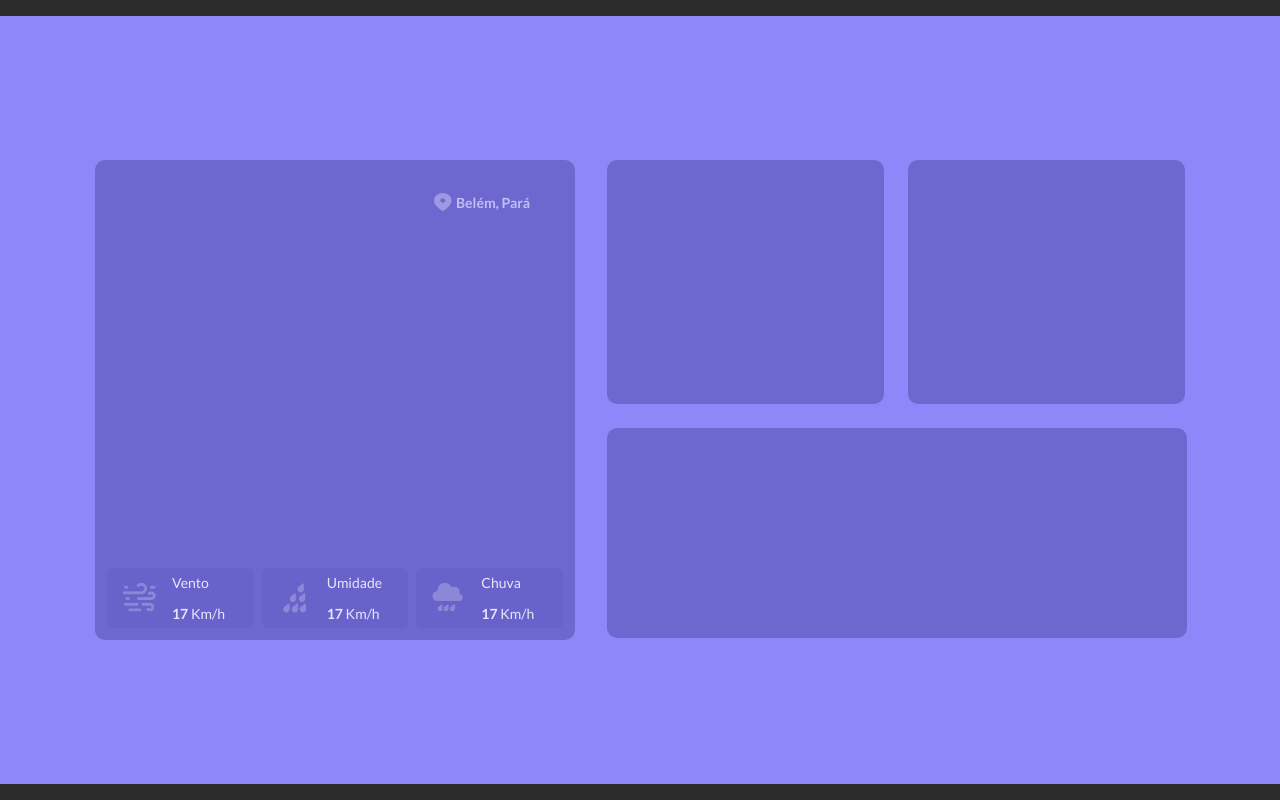
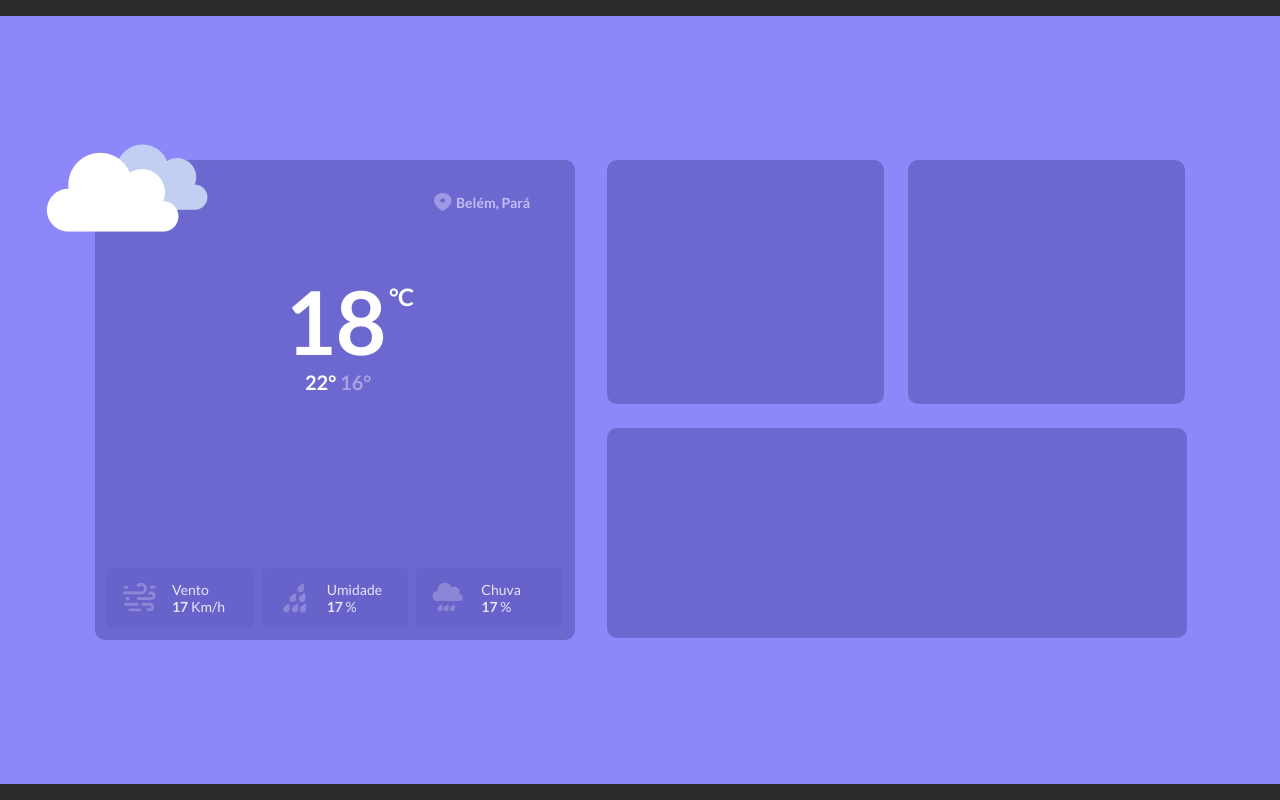
Before and after one commit to eulucasviana/Weather-App, a React (Create React App) app in the folder weather-app/: page / in a window 1280 px wide. Shown: the top 800 px of the page. Built offline with nearby package versions, Linux system fonts and the light colour scheme.

Commit message:
[ATT] Weather-App Main

```diff
--- a/weather-app/src/App.css
+++ b/weather-app/src/App.css
@@ -28,6 +28,77 @@ body {
   background: var(--color-cards);
   backdrop-filter: blur(10px);
   border-radius: 10px;
+}
+
+.Clouds {
+  position: absolute;
+  width: 176px;
+  height: 176px;
+  left: -56px;
+  top: -56px;
+}
+
+section p {
+  position: absolute;
+  font-size: 24px;
+  top: 20px;
+  color: white;
+
+  font-family: "Lato";
+  font-style: normal;
+  font-weight: 700;
+  font-size: 20px;
+  line-height: 24px;
+}
+
+section label {
+  opacity: 0.4;
+}
+
+.Sensacao {
+  position: relative;
+  left: 210px;
+  top: 190px;
+}
+
+.Temperature {
+  width: 103px;
+  height: 106px;
+
+  font-family: "Lato";
+  font-style: normal;
+  font-weight: 700;
+  font-size: 88px;
+  line-height: 106px;
+
+  color: white;
+
+  position: absolute;
+  left: 189px;
+  bottom: 262px;
+
+  align-items: center;
+  text-align: center;
+}
+
+.Unidade {
+  width: 103px;
+  height: 106px;
+
+  font-family: "Lato";
+  font-style: normal;
+  font-weight: 700;
+  font-size: 24px;
+  line-height: 106px;
+
+  color: white;
+
+  position: absolute;
+  left: 255px;
+  top: 60px;
+
+  align-items: center;
+  text-align: center;
 }
 
 .Informations {
@@ -70,7 +141,7 @@ body {
 .Wind p {
   position: relative;
   left: 65px;
-  bottom: 50px;
+  bottom: 43px;
   font-size: 14px;
   font-family: "Lato", sans-serif;
   color: #e7e6fb;
--- a/weather-app/src/App.js
+++ b/weather-app/src/App.js
@@ -4,20 +4,33 @@ import local from "./Images/local.png";
 import wind from "./Images/wind.png";
 import humidity from "./Images/humidity.png";
 import rain from "./Images/rain.png";
+import clouds from "./Images/clouds.png";
 
 function weatherApp() {
   return (
-    <div className="App-content">
+    <div id="Card" className="App-content">
       <div className="Temperature-content">
+        <img className="Clouds" src={clouds} alt="Imagem Nuvens" />
         <header className="Localization">
           <img src={local} alt="Imagem Localização" />
           <p> Belém, Pará</p>
         </header>
+        <section>
+          <p className="Temperature">
+            <strong>18</strong>
+          </p>
+          <p className="Unidade">°C</p>
+          <p className="Sensacao">
+            22° <label>16°</label>
+          </p>
+        </section>
+
         <div className="Informations">
           <div className="Wind">
             <img src={wind} alt="Imagem Vento" />
-            <p>Vento</p>
             <p>
+              Vento
+              <br />
               <strong>
                 <b>17 </b>
               </strong>
@@ -26,26 +39,29 @@ function weatherApp() {
           </div>
           <div className="Humidity">
             <img src={humidity} alt="Imagem Umidade" />
-            <p>Umidade</p>
             <p>
+              Umidade
+              <br />
               <strong>
                 <b>17 </b>
               </strong>
-              Km/h
+              %
             </p>
           </div>
           <div className="Rain">
             <img src={rain} alt="Imagem Chuva" />
-            <p>Chuva</p>
             <p>
+              Chuva
+              <br />
               <strong>
                 <b>17 </b>
               </strong>
-              Km/h
+              %
             </p>
           </div>
         </div>
       </div>
+
       <div className="Air-content"></div>
       <div className="Sun-content"></div>
       <div className="Weather-content"></div>
```
Also changed, not shown: weather-app/src/Images/clouds.png (added).
